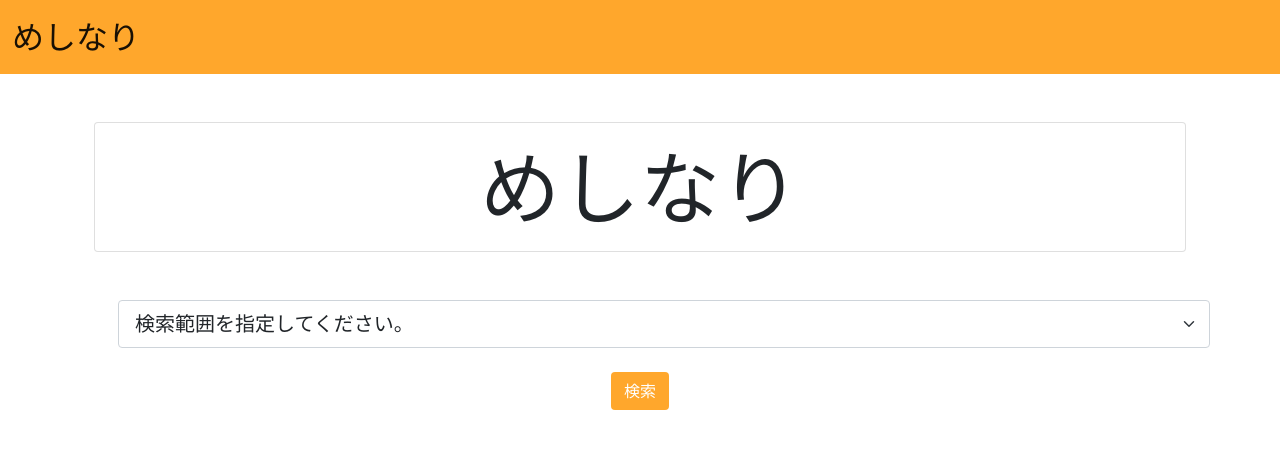
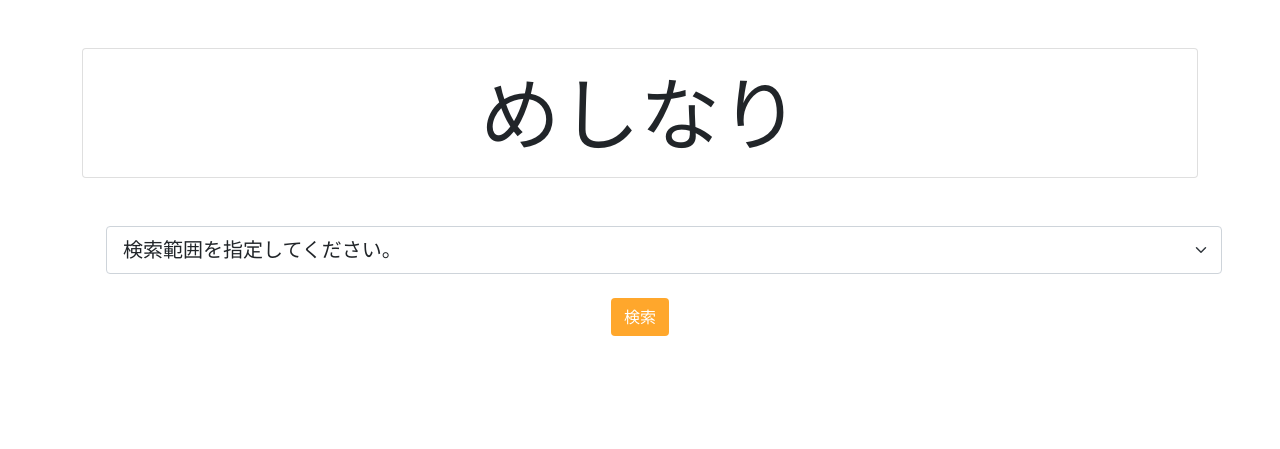
Before and after one commit to a2c6201/Fany, a Flask app: page / in a window 1280 px wide. Shown: the top 449 px of the page. Run offline with Flask 2, Linux system fonts and the light colour scheme; some libraries are stand-ins or nearby versions.

Commit message:
rm: indexのnavbar

```diff
--- a/templates/base.html
+++ b/templates/base.html
@@ -3,6 +3,12 @@
   <head>
     <meta charset="UTF-8" />
     <meta name="viewport" content="width=device-width, initial-scale=1.0" />
+    <link rel="icon" href="/favicon.ico" id="favicon" />
+    <link
+      rel="apple-touch-icon"
+      sizes="180x180"
+      href="/apple-touch-icon-180x180.png"
+    />
     <link
       href="https://cdn.jsdelivr.net/npm/bootstrap@5.0.2/dist/css/bootstrap.min.css"
       rel="stylesheet"
@@ -14,10 +20,9 @@
       href="https://cdn.jsdelivr.net/npm/bootstrap-icons@1.8.0/font/bootstrap-icons.css"
     />
     <script src="{{url_for('static', filename='index.js')}}"></script>
-    <title>Fany</title>
+    <title>めしなり</title>
   </head>
   <body>
-    <header>{% include "navbar.html" %}</header>
-    <div class="container">{% block body %}{% endblock %}</div>
+    {% block body %}{% endblock %}
   </body>
 </html>
--- a/templates/detail.html
+++ b/templates/detail.html
@@ -1,4 +1,5 @@
 {% extends "base.html" %} {% block body %}
+<header>{% include "navbar.html" %}</header>
 <div class="container">
   <div class="row">
     <h2 class="mt-4 mb-4 border-2 border-bottom">{{ shop.name }}</h2>
--- a/templates/result.html
+++ b/templates/result.html
@@ -1,4 +1,6 @@
 {% extends "base.html" %} {% block body %}
+<header>{% include "navbar.html" %}</header>
+<div class="container">
   <div class="center-block">
     <div class="row justify-content-around">
       {%for shop in shops %}
@@ -28,4 +30,5 @@
     </div>
     <div class="m-5 row justify-content-around">{{ pagination.links }}</div>
   </div>
+</div>
 {% endblock %}
```
Lines whose indentation alone changed are shown as unchanged.
